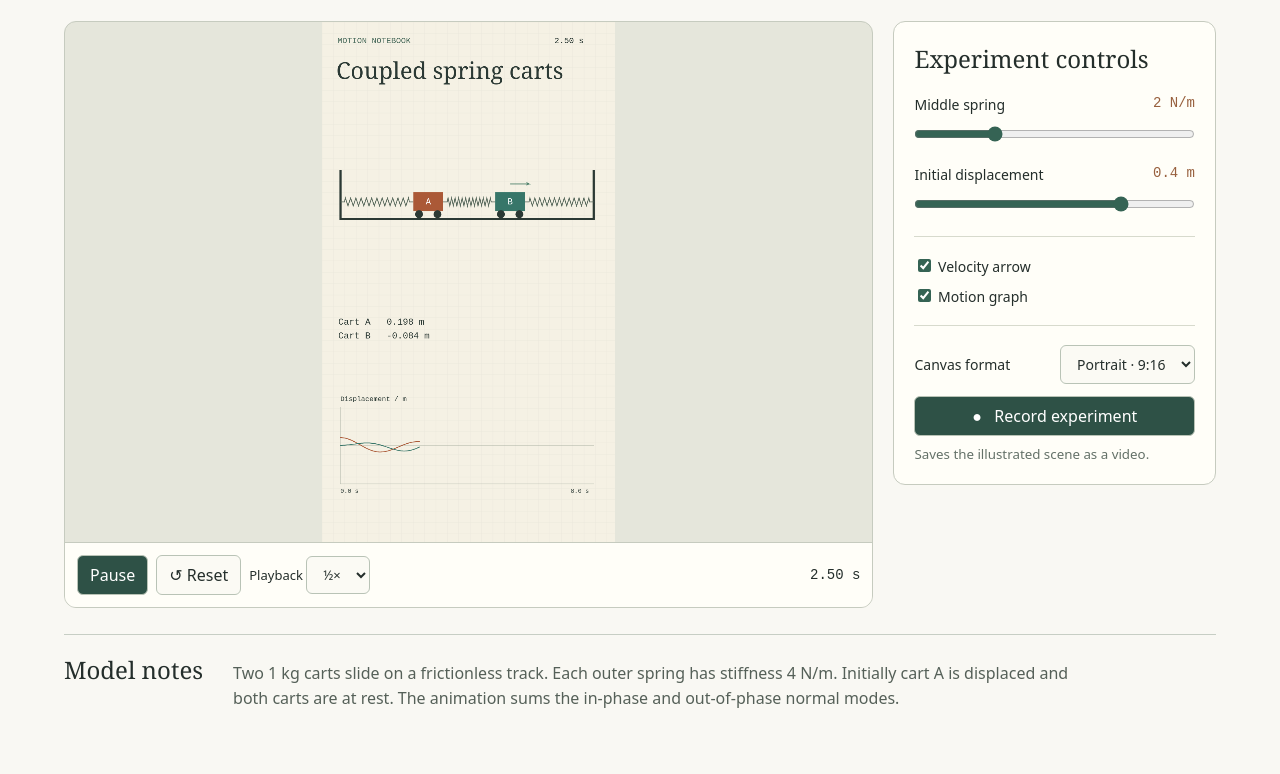
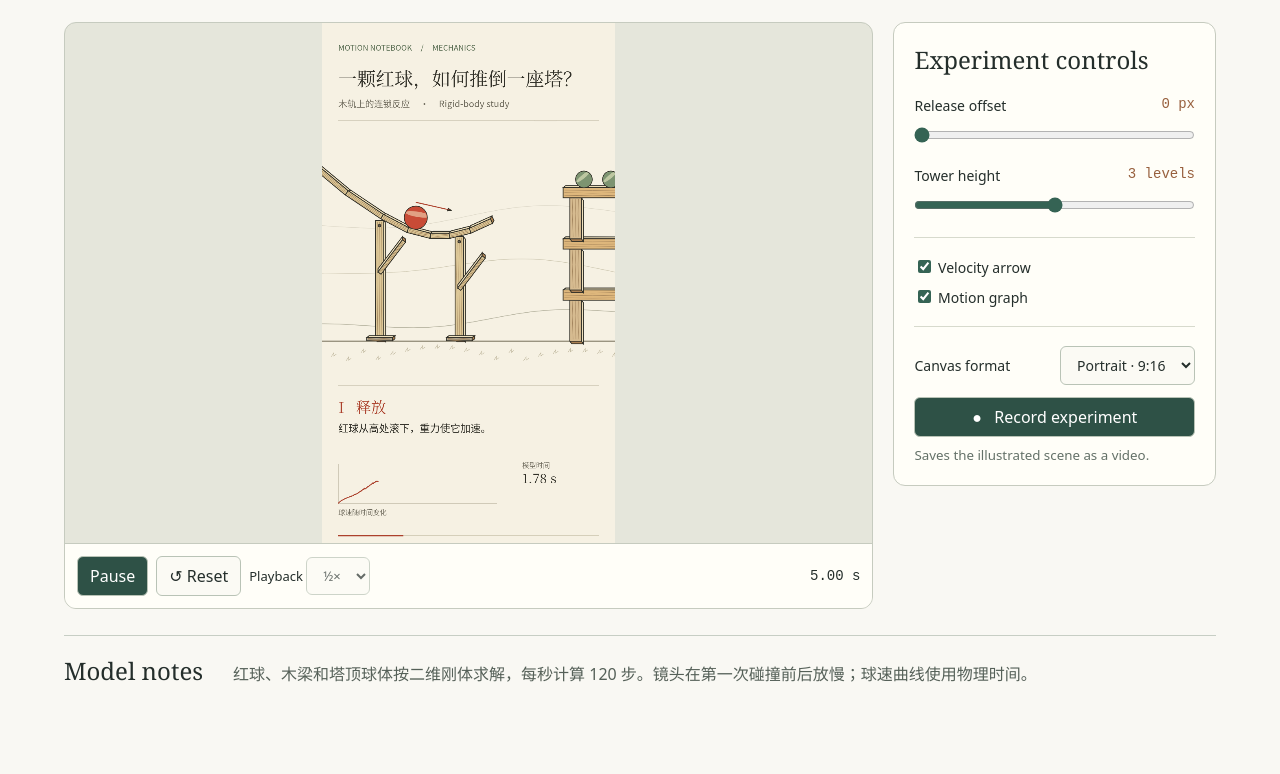
Before and after one commit to Yves-cyx/Physics-simulation, a plain HTML site: page index.html in a window 1280 px wide. Shown: the part 272-1046 px from the top of the page. Drawn offline with Linux system fonts and the light colour scheme.

Commit message:
Add illustrated marble cascade film with camera tracking and simulated tower collapse

```diff
--- /dev/null
+++ b/cascade-art.mjs
@@ -0,0 +1,89 @@
+import {rail,floorY,hz} from './cascade.mjs';
+const paper='#f6f1e3',ink='#302f27',muted='#716d5f',red='#ac412c',green='#596d52';
+const lerp=(a,b,f)=>a+(b-a)*f;
+function smooth(a,b,x){const u=Math.min(1,Math.max(0,(x-a)/(b-a)));return u*u*(3-2*u)}
+function line(c,pts,color=ink,width=1){c.beginPath();pts.forEach(([x,y],i)=>i?c.lineTo(x,y):c.moveTo(x,y));c.strokeStyle=color;c.lineWidth=width;c.stroke()}
+function poly(c,pts,color){c.beginPath();pts.forEach(([x,y],i)=>i?c.lineTo(x,y):c.moveTo(x,y));c.closePath();c.fillStyle=color;c.fill();c.strokeStyle=ink;c.lineWidth=1.3;c.stroke()}
+function txt(c,str,x,y,size=19,color=ink,serif=false){c.fillStyle=color;c.font=size+'px '+(serif?'"Noto Serif CJK SC", Georgia, serif':'"Noto Sans CJK SC", sans-serif');c.fillText(str,x,y)}
+function circle(c,x,y,r,fill){c.beginPath();c.arc(x,y,r,0,Math.PI*2);c.fillStyle=fill;c.fill();c.lineWidth=1.1;c.strokeStyle=ink;c.stroke()}
+function beam(c,x,y,w,h,a,color){
+ c.save();c.translate(x,y);c.rotate(a);const u=w/2,v=h/2;
+ poly(c,[[-u,-v],[-u+4,-v-3],[u+4,-v-3],[u,-v]],'#efe1bd');
+ poly(c,[[u,-v],[u+4,-v-3],[u+4,v-3],[u,v]],'#ac8153');
+ poly(c,[[-u,-v],[u,-v],[u,v],[-u,v]],color);
+ for(let j=1;j<4;j++){const yy=-v+j*h/4;line(c,[[-u+2,yy],[-u+w*.38,yy+.8],[u-3,yy-.5]],'#987852',.55)}
+ c.restore();
+}
+function timber(c,x,y,w,h,a){
+ if(h>w)beam(c,x,y,h,w,a+Math.PI/2,'#d6bb90');else beam(c,x,y,w,h,a,'#deb77c')
+}
+function rod(c,x,y,u,v,width){beam(c,(x+u)/2,(y+v)/2,Math.hypot(x-u,y-v),width,Math.atan2(v-y,u-x),'#ddc898')}
+function terrain(c){
+ // Distant contour lines stay in world space as the camera follows the ball.
+ for(let band=0;band<2;band++){
+   const ridge=[];for(let x=-760;x<1700;x+=18)ridge.push([x,389+band*84+15*Math.sin(x*.007+band)+7*Math.cos(x*.016)]);
+   line(c,ridge,band?'#d1cbb5':'#dfdaca',.85);
+ }
+ for(const [x,y,k] of [[-15,99,.8],[234,190,.67],[438,95,1.1],[609,235,.55],[849,159,.9],[1040,262,.7]]){
+   c.save();c.translate(x,y);c.scale(k,k);c.beginPath();c.moveTo(-30,4);c.bezierCurveTo(-38,-3,-28,-10,-18,-8);
+   c.bezierCurveTo(-15,-24,5,-24,13,-10);c.bezierCurveTo(32,-15,39,-1,29,4);c.closePath();c.strokeStyle='#d3cfbf';c.lineWidth=1;c.stroke();c.restore();
+ }
+ const hill=[];for(let x=-700;x<=1900;x+=23)hill.push([x,545+14*Math.sin(x*.006)+6*Math.sin(x*.018)]);
+ line(c,hill,'#bdbaa7',1.1);line(c,[[-750,580],[1700,580]],'#635c47',1.6);
+ for(let i=-25;i<65;i++){const x=i*23,y=592+(i*i%19)*1.1;line(c,[[x,y],[x+4,y-6],[x+4,y-1],[x+8,y-4]],'#c3bba2',.8)}
+ for(const [x,y] of [[63,152],[208,276],[351,387],[475,412]]){
+ rod(c,x,y+5,x,577,13);rod(c,x,Math.min(y+87,562),x+38,y+37,6);beam(c,x,577,40,5,0,'#b2aa95');circle(c,x,y+13,2,'#686255');
+ }
+ for(let i=1;i<rail.length;i++){const [x,y]=rail[i-1],[u,v]=rail[i];rod(c,x,y+4,u,v+4,8)}
+}
+function marble(c,x,y,a,r,isRed){
+ c.save();c.translate(x,y);c.rotate(a);circle(c,0,0,r,isRed?'#c84b36':'#7d9471');
+ c.save();c.beginPath();c.arc(0,0,r-1,0,2*Math.PI);c.clip();c.fillStyle=isRed?'#e1a083':'#bdc7a1';c.beginPath();c.ellipse(0,-r*.34,r*1.1,r*.23,-.44,0,Math.PI*2);c.fill();c.restore();c.restore();
+}
+const stages=[
+ ['I','释放','红球从高处滚下，重力使它加速。'],
+ ['II','飞越缺口','离开轨道后，球沿弧线飞向木塔。'],
+ ['III','第一次碰撞','红球撞上立柱，支撑开始偏转。'],
+ ['IV','连锁坍塌','横梁失去支撑，塔顶的绿球落下。']
+];
+export function drawFilm(c,sim,seconds,options={}){
+ const w=c.canvas.width,h=c.canvas.height,portrait=h>w;
+ c.save();c.scale(w/(portrait?720:1000),h/(portrait?1280:640));
+ const W=portrait?720:1000,H=portrait?1280:640;
+ c.fillStyle=paper;c.fillRect(0,0,W,H);
+ const t=sim.timeAt(seconds),pose=sim.at(t),[bx,by]=pose[0];
+ const flight=sim.frames.findIndex(f=>f[0][0]>525)/hz;
+ const stage=t<flight?0:t<(sim.impact??2.5)?1:t<(sim.impact??2.5)+.3?2:3;
+ const [num,title,caption]=stages[stage],top=portrait?240:101,bottom=portrait?892:477;
+ const finish=smooth(12.6,17.8,seconds);
+ const zoom=(portrait?1.58:1.16)+.35*smooth(5,9,seconds)-.65*finish;
+ const cameraX=lerp(lerp(bx+82,690,smooth(6,9,seconds)),785,finish);
+ const cameraY=lerp(lerp(by+55,435,smooth(5,9,seconds)),452,finish);
+ c.save();c.beginPath();c.rect(0,top,W,bottom-top);c.clip();c.translate(W/2,(top+bottom)/2);c.scale(zoom,zoom);c.translate(-cameraX,-cameraY);
+ terrain(c);
+ if(stage===1||stage===2){const pts=[];for(let s=Math.max(flight,t-.38);s<t;s+=.018)pts.push(sim.frames[Math.round(s*hz)][0]);if(pts.length>1){c.setLineDash([2,4]);line(c,pts,red,1.4);c.setLineDash([])}}
+ for(let i=1;i<pose.length;i++){const [x,y,a]=pose[i],p=sim.spec[i];if(p.r)marble(c,x,y,a,p.r,false);else timber(c,x,y,p.w,p.h,a)}
+ marble(c,bx,by,pose[0][2],18,true);
+ const i=Math.min(sim.frames.length-2,Math.floor(t*hz));const v=sim.frames[i+1][0].slice(0,2).map((x,j)=>(x-sim.frames[i][0][j])*hz);
+ if(options.vector!==false&&stage<3&&Math.hypot(...v)>14){
+ const dx=v[0]*.13,dy=v[1]*.13;c.save();c.translate(bx,by-24);c.rotate(Math.atan2(dy,dx));const len=Math.hypot(dx,dy);line(c,[[0,0],[len,0]],red,1.6);poly(c,[[len,0],[len-5,2],[len-5,-2]],red);c.restore();
+ }
+ if(stage===2){line(c,[[bx+13,by-10],[bx+42,by-45],[bx+86,by-45]],red,1);txt(c,'CONTACT',bx+43,by-50,10,red)}
+ c.restore();
+ const m=portrait?40:34;const head=portrait?68:35;
+ txt(c,'MOTION NOTEBOOK     /     MECHANICS',m,head,portrait?19:15,green);
+ txt(c,'一颗红球，如何推倒一座塔？',m,portrait?154:85,portrait?46:37,ink,true);
+ if(portrait)txt(c,'木轨上的连锁反应     ·     Rigid-body study',m,207,22,muted);
+ line(c,[[m,top],[W-m,top]],'#b9b29c');line(c,[[m,bottom],[W-m,bottom]],'#b9b29c');
+ txt(c,num+'   '+title,m,bottom+(portrait?68:39),portrait?37:28,red,true);
+ txt(c,caption,m,bottom+(portrait?115:73),portrait?25:20);
+ const gx=portrait?m:580,gy=portrait?1183:580,gw=portrait?390:220,gh=portrait?98:63;
+ if(options.trace!==false){
+ line(c,[[gx,gy-gh],[gx,gy],[gx+gw,gy]],'#aaa48e');const pts=[];
+ for(let j=0;j<=Math.floor(t*hz)&&j<sim.frames.length-1;j+=2){const p=sim.frames[j][0],q=sim.frames[j+1][0];
+ pts.push([gx+gw*j/(hz*sim.run),gy-gh*Math.min(1,Math.hypot(q[0]-p[0],q[1]-p[1])*hz/820)])}
+ if(pts.length>1)line(c,pts,red,2.4);txt(c,'球速随时间变化',gx,gy+28,17,muted);
+ }
+ const sx=portrait?492:828;txt(c,'模型时间',sx,gy-gh+10,17,muted);txt(c,t.toFixed(2)+' s',sx,gy-gh+48,32,ink,true);
+ line(c,[[m,H-18],[W-m,H-18]],'#d5cfba',2);line(c,[[m,H-18],[m+(W-2*m)*seconds/20,H-18]],red,3);c.restore();
+}
--- /dev/null
+++ b/cascade.mjs
@@ -0,0 +1,43 @@
+// The film and the interactive player sample the same fixed-step simulation.
+export const floorY=580, hz=120, duration=20;
+export const rail=[[40,135],[110,185],[205,266],[300,345],[355,382],[395,403],[430,412],[460,412],[492,404],[525,389]];
+export function simulate(M, release=0, rows=3){
+ const {Engine,Bodies,Composite,Events,Body}=M;
+ const engine=Engine.create({positionIterations:9,velocityIterations:8});
+ engine.gravity.y=1;const bodies=[],spec=[],events=[];
+ const add=b=>{Composite.add(engine.world,b);return b};
+ add(Bodies.rectangle(520,floorY+25,2400,50,{isStatic:true}));
+ for(let j=1;j<rail.length;j++){
+   const [x,y]=rail[j-1],[u,v]=rail[j],angle=Math.atan2(v-y,u-x);
+   add(Bodies.rectangle((x+u)/2-3*Math.sin(angle),(y+v)/2+3*Math.cos(angle),Math.hypot(u-x,v-y)+2,6,{angle,isStatic:true,friction:.22}));
+ }
+ function moving(body,shape){add(body);bodies.push(body);spec.push(shape);return body}
+ const x0=67+release,y0=135+(x0-40)*50/70-22;
+ const ball=moving(Bodies.circle(x0,y0,18,{density:.019,friction:.25,frictionAir:0,restitution:.15}),{type:'ball',r:18});
+ const timber={density:.0007,friction:.46,frictionAir:.0004,restitution:.06};
+ for(let level=0;level<rows;level++){
+   const bottom=floorY-level*80;
+   for(const x of [656,737])moving(Bodies.rectangle(x,bottom-32,18,64,timber),{type:'post',w:18,h:64});
+   moving(Bodies.rectangle(696.5,bottom-72,120,16,timber),{type:'beam',w:120,h:16});
+ }
+ for(const x of [672,714])moving(Bodies.circle(x,floorY-rows*80-13,13,{density:.0015,friction:.4}),{type:'orb',r:13});
+ let when=0,impact=null;
+ Events.on(engine,'collisionStart',({pairs})=>{for(const {bodyA,bodyB} of pairs){
+  if((bodyA===ball&&bodies.indexOf(bodyB)>0)||(bodyB===ball&&bodies.indexOf(bodyA)>0)){
+   if(impact===null)impact=when;
+  }
+  if(impact!==null && when-impact<2 && (!events.length||when-events.at(-1)>.085))events.push(when);
+ }});
+ const frames=[],run=7;
+ for(let i=0;i<=run*hz;i++){when=i/hz;if(i)Engine.update(engine,1000/hz);
+ frames.push(bodies.map(b=>[b.position.x,b.position.y,b.angle]));}
+ const hit=impact??2.0;
+ // Duration in presentation seconds; second coordinate in physical seconds.
+ const stops=[[0,0],[1.1,0],[6,Math.max(0,hit-.28)],[9,hit],[12.8,hit+.32],[18.4,run],[20,run]];
+ function timeAt(t){for(let i=1;i<stops.length;i++){
+ const [a,u]=stops[i-1],[b,v]=stops[i];if(t<=b)return u+(v-u)*Math.max(0,(t-a)/(b-a));}return run}
+ function at(t){const k=Math.max(0,Math.min(run*hz,t*hz)),i=Math.floor(k),f=k-i;
+ return frames[i].map((p,j)=>p.map((a,d)=>a+f*(frames[Math.min(i+1,frames.length-1)][j][d]-a)))}
+ Engine.clear(engine);Composite.clear(engine.world,false);
+ return {spec,at,timeAt,impact,events,frames,run};
+}
--- a/index.html
+++ b/index.html
@@ -1,7 +1,7 @@
 <!doctype html><html lang="en"><meta charset="utf-8"><meta name="viewport" content="width=device-width,initial-scale=1"><title>Motion Notebook · Physics studio</title><link rel="stylesheet" href="style.css">
 <header><b><i>∿</i> Motion Notebook</b><a href="https://github.com/Yves-cyx/Physics-simulation">GitHub ↗</a></header>
-<main><nav aria-label="Experiment"><button class="tab" data-mode="carts">Spring carts</button><button class="tab" data-mode="binary">Binary stars</button><button class="tab" data-mode="race">Rolling race</button><button class="tab active" data-mode="bounce">Bouncing ball</button><button class="tab" data-mode="pendulum">Pendulum</button></nav>
+<main><nav aria-label="Experiment"><button class="tab" data-mode="cascade">木轨连锁反应</button><button class="tab" data-mode="carts">Spring carts</button><button class="tab" data-mode="binary">Binary stars</button><button class="tab" data-mode="race">Rolling race</button><button class="tab active" data-mode="bounce">Bouncing ball</button><button class="tab" data-mode="pendulum">Pendulum</button></nav>
 <h1 id="title">The bouncing ball.</h1><p id="intro">Drop a basketball onto hardwood and follow the energy through each rebound.</p>
 <section class="studio"><article><canvas id="field" width="1000" height="640" aria-label="Animated experiment with scale, velocity and live motion graph"></canvas><div class="transport"><button id="play">Pause</button><button id="reset">↺ Reset</button><label>Playback <select id="rate"><option value=".25">¼×</option><option value=".5" selected>½×</option><option value="1">1×</option></select></label><output id="clock">0.00 s</output></div></article>
 <aside><h2>Experiment controls</h2><div id="params"></div><hr><label class="check"><input id="vector" type="checkbox" checked> Velocity arrow</label><label class="check"><input id="trace" type="checkbox" checked> Motion graph</label><hr><label class="layout">Canvas format <select id="format"><option value="portrait">Portrait · 9:16</option><option value="wide">Landscape</option></select></label><label class="check" id="guideLabel"><input id="guide" type="checkbox" checked> Guided replay · 12 seconds</label><button id="record">● &nbsp; Record experiment</button><small id="status" role="status">Saves the illustrated scene as a video.</small></aside></section>
-<section class="notes"><h2>Model notes</h2><p id="model"></p></section></main><script type="module" src="studio.js"></script></html>
+<section class="notes"><h2>Model notes</h2><p id="model"></p></section></main><script src="vendor/matter.min.js"></script><script type="module" src="studio.js"></script></html>
--- a/studio.js
+++ b/studio.js
@@ -1,3 +1,6 @@
+import { simulate, duration as filmDuration } from './cascade.mjs';
+import { drawFilm } from './cascade-art.mjs';
+let filmRun, filmKey;
 import { experiments } from './experiments.js';
 import { drawExperiment } from './scene-view.js';
 import { bounce, pendulum } from './physics.js';
@@ -18,6 +21,7 @@ function resize(){
 const ink='#303c35', green='#427765', muted='#788577', rust='#a44d2e';
 let mode='bounce', t=0, playing=true, last=performance.now(), recorder=null;
 const settings={
+ cascade:[['Release offset',0,40,5,0,'px'],['Tower height',2,4,1,3,'levels']],
  ...Object.fromEntries(Object.entries(experiments).map(([id,scene])=>[id,scene.params])),
  bounce:[['Release height',1,3,.1,2,'m'],['Restitution',.25,.9,.05,.75,'']],
  pendulum:[['String length',.5,2,.05,1.5,'m'],['Release angle',3,15,1,14,'°']]
@@ -73,6 +77,12 @@ function graph(sample,max,centered,unit){
  line(pts,green,3);oval(...pts.at(-1),4,4,green);label(start.toFixed(1)+' s',x,bottom+23,15,muted);label((start+span).toFixed(1)+' s',x+w-48,bottom+23,15,muted);
 }
 function render(){
+ if(mode==='cascade'){
+   const [release,rows]=settings.cascade.map(s=>s[4]), key=release+'-'+rows;
+   if(key!==filmKey){filmRun=simulate(window.Matter,release,rows);filmKey=key}
+   drawFilm(screen,filmRun,reelTime,{vector:el('vector').checked,trace:el('trace').checked});
+   el('clock').value=reelTime.toFixed(2)+' s';return;
+ }
  if(experiments[mode]){
    const [a,b]=settings[mode].map(s=>s[4]);
    drawExperiment(screen,mode,t,a,b,el('vector').checked,el('trace').checked);
@@ -143,6 +153,12 @@ function sync(){el('play').textContent=playing?'Pause':'Play'}
 function select(modeName){
  mode=modeName;restart();el('guideLabel').hidden=mode!=='bounce';el('rate').disabled=guided();playing=true;sync();parameters();
  document.querySelectorAll('.tab').forEach(btn=>{const on=btn.dataset.mode===mode;btn.classList.toggle('active',on);btn.setAttribute('aria-pressed',on)});
+ if(mode==='cascade'){
+   el('title').textContent='木轨连锁反应';
+   el('intro').textContent='一颗红球沿轨道滚下，越过缺口，击中木塔。改变释放位置或层数，再看它怎样倒下。';
+   el('model').textContent='红球、木梁和塔顶球体按二维刚体求解，每秒计算 120 步。镜头在第一次碰撞前后放慢；球速曲线使用物理时间。';
+   el('rate').disabled=true;render();return;
+ }
  if(experiments[mode]){
    for(const key of ['title','intro','model'])el(key).textContent=experiments[mode][key];
    render();return;
@@ -153,10 +169,13 @@ function select(modeName){
  render();
 }
 document.querySelectorAll('.tab').forEach(btn=>btn.onclick=()=>select(btn.dataset.mode));
-el('play').onclick=()=>{if(guided() && reelTime>=duration)restart();playing=!playing;last=performance.now();sync()};el('reset').onclick=()=>{restart();playing=false;sync();render()};
+el('play').onclick=()=>{if((guided() || mode==="cascade") && reelTime>= (mode==="cascade"?filmDuration:duration))restart();playing=!playing;last=performance.now();sync()};el('reset').onclick=()=>{restart();playing=false;sync();render()};
 function frame(now){
  const elapsed=Math.max(0,(now-last)/1000);last=now;
- if(playing && guided()){
+ if(playing && mode==='cascade'){
+   reelTime=Math.min(filmDuration,reelTime+elapsed);
+   if(reelTime===filmDuration){playing=false;sync();render();if(recorder?.state==='recording')recorder.stop()}
+ }else if(playing && guided()){
    reelTime=Math.min(duration,reelTime+elapsed);
    const sample=replayAt(reelTime,...settings.bounce.map(s=>s[4]));
    t=sample.time;caption=sample.caption;
@@ -169,7 +188,7 @@ function frame(now){
 }
 el('format').onchange=()=>{resize();render()};
 el('guide').onchange=()=>select(mode);
-resize();select('carts');requestAnimationFrame(frame);
+resize();select('cascade');requestAnimationFrame(frame);
 const rec=el('record'),status=el('status');
 if(!canvas.captureStream||!window.MediaRecorder){rec.disabled=true;status.textContent='Video recording is unavailable in this browser.'}
 rec.onclick=()=>{
@@ -180,11 +199,11 @@ rec.onclick=()=>{
  recorder=new MediaRecorder(stream,mime?{mimeType:mime}:{});const chunks=[],scene=mode;
  recorder.ondataavailable=e=>{if(e.data.size)chunks.push(e.data)};
  recorder.onstop=()=>{lockControls(false);stream.getTracks().forEach(track=>track.stop());const url=URL.createObjectURL(new Blob(chunks,{type:recorder.mimeType}));const link=document.createElement('a');link.href=url;link.download=scene+(recorder.mimeType.includes('mp4')?'.mp4':'.webm');link.textContent='Download recording';status.replaceChildren(link);link.click();setTimeout(()=>URL.revokeObjectURL(url),300000);rec.textContent='●  Record experiment'};
- restart();playing=true;sync();render();recorder.start();lockControls(true);rec.textContent='■  Finish recording';status.textContent=guided()?'Recording the 12-second replay. Download starts automatically.':'Recording from the start. Finish to download.';
+ restart();playing=true;sync();render();recorder.start();lockControls(true);rec.textContent='■  Finish recording';status.textContent=mode==='cascade'?'Recording the 20-second film.':guided()?'Recording the 12-second replay. Download starts automatically.':'Recording from the start. Finish to download.';
  }catch(error){stream?.getTracks().forEach(track=>track.stop());status.textContent='Recording could not start in this browser.'}
 };
 
 function lockControls(locked){
  document.querySelectorAll('.tab, #params input, #guide, #format, #reset, #play, #rate').forEach(control=>control.disabled=locked);
- el('rate').disabled=locked||guided();
+ el('rate').disabled=locked||guided()||mode==='cascade';
 }
```
Also changed, not shown: vendor/matter.min.js (added), 2 other files.
